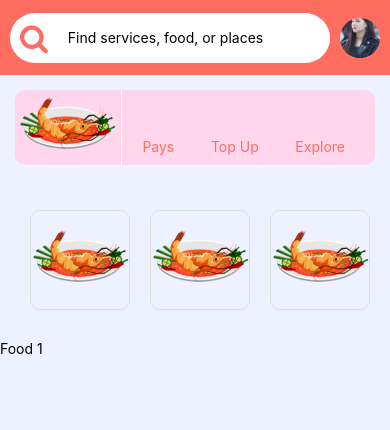
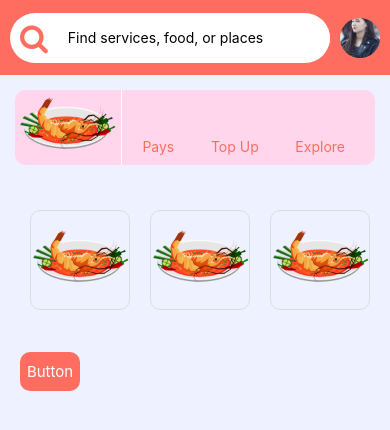
Before and after one commit to ivandj0h/my-react-native-project, a React Native app: screen / in a window 390 px wide. Shown: the top 430 px of the page. Built offline with nearby package versions, Linux system fonts and the light colour scheme; some icons are missing.

Commit message:
Add Button

```diff
--- a/components/BoxImageComponent.tsx
+++ b/components/BoxImageComponent.tsx
@@ -1,5 +1,5 @@
 import React from 'react';
-import {View, Text, StyleSheet, Image} from 'react-native';
+import {View, Text, StyleSheet, Image, TouchableOpacity} from 'react-native';
 
 const BoxImageComponent: React.FC = () => {
   return (
@@ -24,7 +24,11 @@ const BoxImageComponent: React.FC = () => {
           />
         </View>
       </View>
-      <Text>Food 1</Text>
+      <View style={styles.buttonWrapper}>
+        <TouchableOpacity style={styles.boxButton}>
+          <Text style={{fontSize: 15, color: '#fff', textAlign: 'center'}}>Button</Text>
+        </TouchableOpacity>
+      </View>
     </View>
   );
 };
@@ -47,6 +51,18 @@ const styles = StyleSheet.create({
     borderRadius: 10,
     margin: 10,
   },
+  buttonWrapper: {
+    padding: 10,
+    width: 100,
+  },
+  boxButton: {
+    backgroundColor: '#FF6D60',
+    marginHorizontal: 10,
+    marginTop: 2,
+    borderRadius: 10,
+    elevation: 5,
+    paddingVertical: 10,
+  },
 });
 
 export default BoxImageComponent;
```
